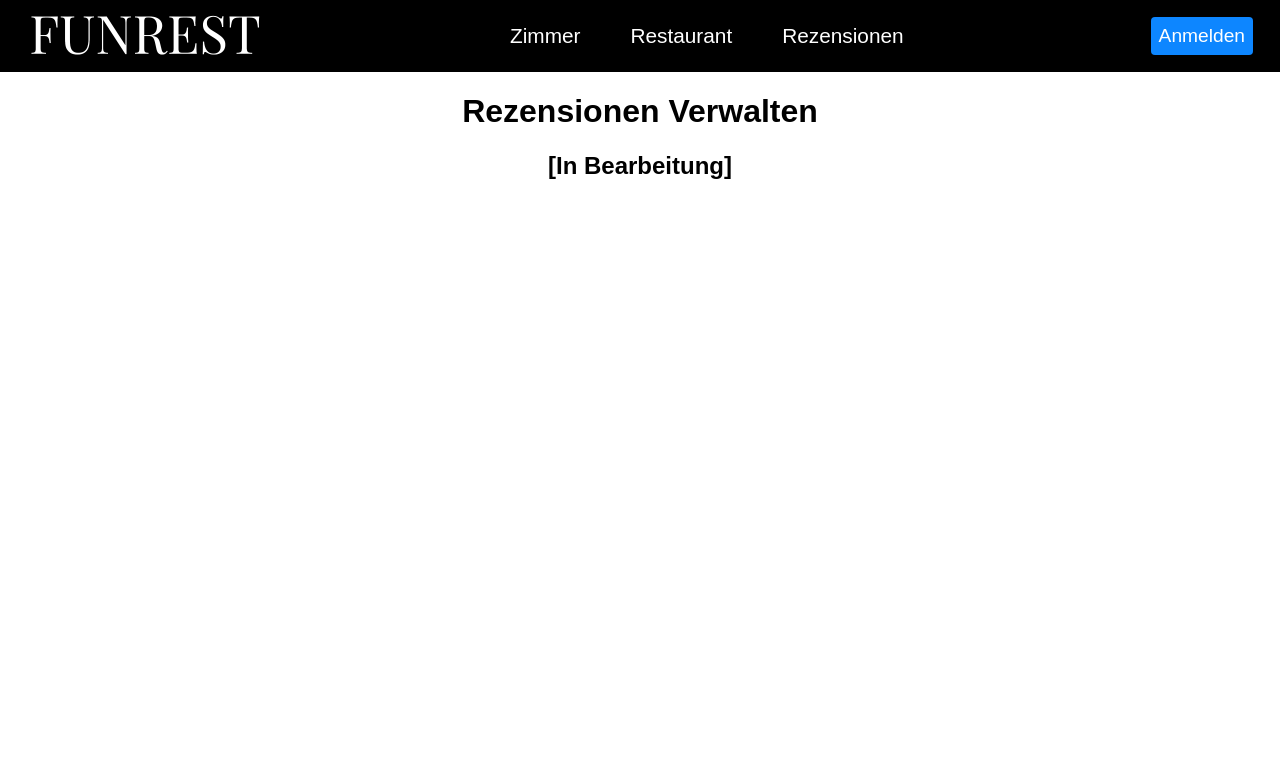
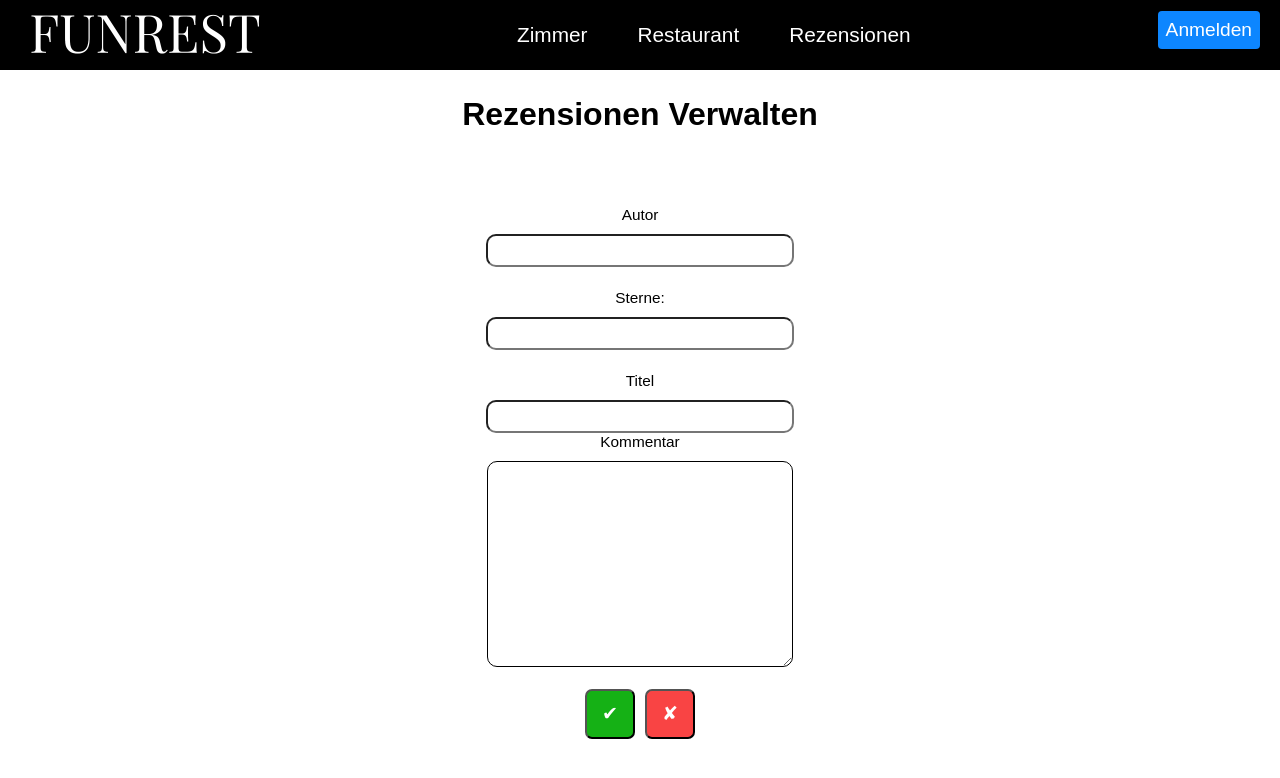
Before and after one commit to bauchbeinePo/MySite, a website: page Website/RezensionenVerwalten/rezensionenVerwalten.html in a window 1280 px wide. Drawn offline with Linux system fonts and the light colour scheme.

Commit message:
Admin view

```diff
--- a/Website/RezensionenVerwalten/rezensionenVerwalten.css
+++ b/Website/RezensionenVerwalten/rezensionenVerwalten.css
@@ -1,7 +1,6 @@
 body {
     margin: 0;
     font-family: Arial, sans-serif;
-    text-align: center;
 }
 
 #menu-header {
@@ -44,33 +43,41 @@ body {
     color: #4fa7ff;
 }
 
-button{
+#signin{
     background-color: #0d86ff;
     color: white;
     font-size: 1.2em;
     border-radius: 4px;
     border-style: none;
     padding: 8px;
-    margin: 7px;
 }
 
-button:hover, #submit:hover{
+button:hover, #submit:hover, a:hover , a:hover{
     background-color: #085eb5;
 }
 
-button:active, #submit:active{
+button:active, #submit:active, a:active , a:active{
     background-color: #4fa7ff;
 }
 
 
-#screen{
-    margin-top: -10%;
+#outerscreen, #screen{
     font-size: 1.2em;
     align-items: center;
     height: 100vh;
     display: flex;
+    flex-direction: column;
     justify-content: center;
+}
 
+#outerScreen{
+    margin-top: 2%;
+    text-align: center;
+}
+
+#screen{
+    margin-top: -6%;
+    text-align: center;
 }
 
 input{
@@ -86,14 +93,48 @@ label{
     margin-bottom: 10px;
 }
 
-#submit{
+button{
     background-color: #0d86ff;
     color: white;
-    font-size: 1.1em;
+    font-size: 1em;
     border-radius: 7px;
     margin-bottom: 10px;
-    padding: 6px 25px;
-    max-width: 190px;
+    max-width: 260px;
+}
+
+#genehmigen{
+    background-color: rgb(21, 177, 21);
+    width: 50px;
+    height: 50px;
+    margin-right: 5px;
+}
+
+#ablehnen{
+    background-color: rgb(249, 68, 68);
+    width: 50px;
+    height: 50px;
+    margin-left: 5px;
+}
+
+#genehmigen:hover{
+    background-color: rgb(16, 125, 16);
+}
+
+#ablehnen:hover{
+    background-color: rgb(189, 50, 50);
+}
+
+#genehmigen:active{
+    background-color: rgb(7, 59, 7);
+}
+
+#ablehnen:active{
+    background-color: rgb(146, 40, 40);
+}
+
+#buttons{
+    display: flex;
+    justify-content: right;
 }
 
 a{
@@ -120,3 +161,35 @@ select{
     flex: 1;
     width: 45%;
 }
+
+
+textarea{
+    font-size: 1.2em;
+    border-radius: 10px;
+    width: 300px;
+    height: 200px;
+    border: 1.6px solid #000000;
+}
+
+#stern{
+    width: 30px;
+    height: 30px;
+    text-align: center;
+    background-color: rgba(250, 235, 215, 0);
+    border-style: none;
+    margin: 8px;
+    font-size: 1.3em;
+    color: #0000002f;
+}
+
+#stern:hover{
+    font-size: 1.45em;
+    color: #000000;
+}
+
+#sterne{
+    display: flex;
+    justify-content: center;
+    margin-bottom: 10px;
+
+}
--- a/Website/RezensionenVerwalten/rezensionenVerwalten.html
+++ b/Website/RezensionenVerwalten/rezensionenVerwalten.html
@@ -13,7 +13,7 @@
        </a>
         <nav id="menu">
             <ul>
-                <li><a href="zimmerSuchen.html">Zimmer</a></li>
+                <li><a href="../ZimmerSuchen/zimmerSuchen.html">Zimmer</a></li>
                 <li><a href="../TischBuchen/tischBuchen.html">Restaurant</a></li>
                 <li><a href="../Startseite/startseite.html">Rezensionen</a></li>
             </ul>
@@ -23,8 +23,36 @@
             </a>
     </header>
 
-    <h1>Rezensionen Verwalten</h1>
 
-    <h2>[In Bearbeitung]</h2>
+    <div id="outerScreen">
+
+        <h1>Rezensionen Verwalten</h1>
+
+        <div id="screen">
+
+            <label for="" id="vonBis">Autor</label>
+            <input type="text" id="" readonly><br>
+
+            <label for="">Sterne:</label>
+
+            <input type="text" name="" id="" readonly> <br>
+
+            <label for="">Titel</label>
+            <input type="text" name="" id="" readonly>
+
+            <label for="" id="vonBis">Kommentar</label>
+
+            <textarea name="" id="" readonly></textarea>
+
+            <br>
+
+            <div id="buttons">
+                <button id="genehmigen">✔</button>
+                <button id="ablehnen">✘</button>
+            </div>
+        </div>
+
+    </div>
+
 </body>
 </html>
--- a/Website/ZimmerAnzeigen/zimmerAnzeigen.css
+++ b/Website/ZimmerAnzeigen/zimmerAnzeigen.css
@@ -1,6 +1,7 @@
 body {
     margin: 0;
     font-family: Arial, sans-serif;
+    margin-bottom: 25px;
 }
 
 #menu-header {
@@ -62,7 +63,7 @@ button:active, #submit:active, a:active , a:active{
 
 
 #screen{
-    margin-top: 0%;
+    margin-top: 3%;
     text-align: center;
     font-size: 1.2em;
     align-items: center;
--- a/Website/ZimmerSuchen/zimmerSuchen.css
+++ b/Website/ZimmerSuchen/zimmerSuchen.css
@@ -52,11 +52,11 @@ button{
     padding: 8px;
 }
 
-button:hover, #submit:hover, a:hover , a:hover{
+button:hover, #submit:hover{
     background-color: #085eb5;
 }
 
-button:active, #submit:active, a:active , a:active{
+button:active, #submit:active{
     background-color: #4fa7ff;
 }
 
```
Also changed, not shown: Website/BuchungenVerwalten/buchungenVerwalten.html (+1 -1 lines), Website/RechnungErstellen/rechnungErstellen.html (+1 -1 lines), Website/RezensionAnlegen/rezensionAnlegen.html (+1 -1 lines), Website/Speisekarte/speisekarte.html (+1 -1 lines), Website/ZimmerAnzeigen/zimmerAnzeigen.html (+5 -2 lines), Website/ZimmerSuchen/zimmerSuchen.html (+1 -1 lines).
